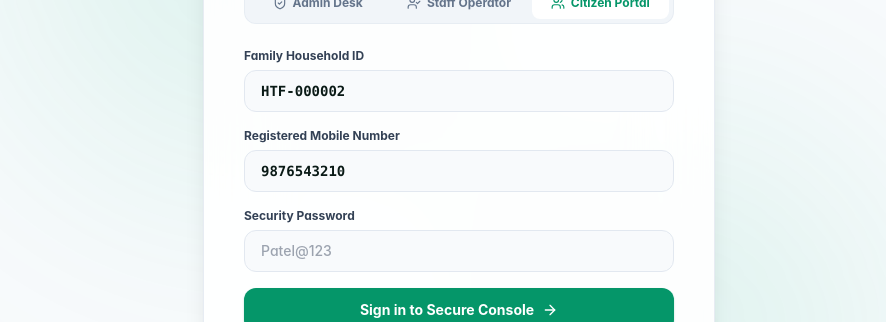
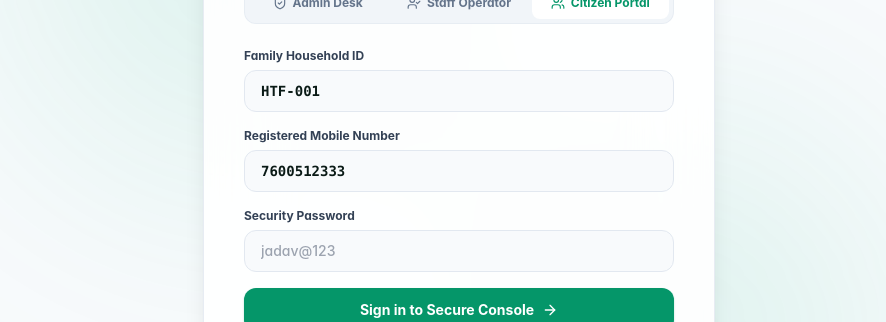
Before and after one commit to infinitesofttech/FE-HY-TECH-ERP, a Next.js app: page /login in a window 1280 px wide. Both pictures are taken after a click on the button "Citizen Portal". Shown: the part 261-583 px from the top of the page, without its empty margins (181-1067 px from the left). Built offline with nearby package versions, Linux system fonts and the light colour scheme.

Commit message:
feat(auth): update login page credentials, placeholders, and auto-fill shortcuts

```diff
--- a/src/api/services/authService.ts
+++ b/src/api/services/authService.ts
@@ -3,7 +3,7 @@ import { ENDPOINTS } from '../endpoints';
 import { LoginResponse } from '@/types';
 
 export const authService = {
-  async staffLogin(credentials: { username: string; password: string }): Promise<LoginResponse> {
+  async staffLogin(credentials: { username: string; password: string; portal_type?: string }): Promise<LoginResponse> {
     const response = await apiClient.post<LoginResponse>(
       ENDPOINTS.AUTH.STAFF_LOGIN,
       credentials
--- a/src/app/login/page.tsx
+++ b/src/app/login/page.tsx
@@ -26,8 +26,8 @@ export default function LoginPage() {
   const [portalType, setPortalType] = useState<'admin' | 'employee' | 'customer'>('admin');
   const [username, setUsername] = useState('');
   const [password, setPassword] = useState('');
-  const [familyId, setFamilyId] = useState('HTF-000002');
-  const [mobileNumber, setMobileNumber] = useState('9876543210');
+  const [familyId, setFamilyId] = useState('HTF-001');
+  const [mobileNumber, setMobileNumber] = useState('7600512333');
   const [loading, setLoading] = useState(false);
 
   const handleLogin = async (e: React.FormEvent) => {
@@ -37,21 +37,22 @@ export default function LoginPage() {
     try {
       if (portalType === 'customer') {
         const res = await loginCustomer({
-          family_id: familyId,
-          mobile_number: mobileNumber,
-          password: password || 'Patel@123',
+          family_id: familyId || 'HTF-001',
+          mobile_number: mobileNumber || '7600512333',
+          password: password || 'jadav@123',
         });
         toast.success(`Welcome to Family Portal, ${res.customer?.head_of_family || 'Family Member'}!`);
       } else {
         const res = await loginStaff({
-          username: username || (portalType === 'admin' ? 'admin' : 'operator'),
-          password: password || (portalType === 'admin' ? 'admin@123' : 'operator@123'),
+          username: username || (portalType === 'admin' ? 'admin' : 'staff'),
+          password: password || (portalType === 'admin' ? 'Admin@123' : 'Staff@123'),
+          portal_type: portalType,
         });
         const displayName = (res.user as any)?.username || (res.employee as any)?.full_name || 'Staff';
         toast.success(`Signed in as ${displayName}`);
       }
     } catch (err: any) {
-      toast.error(err?.response?.data?.message || 'Login failed. Please check credentials.');
+      toast.error(err?.response?.data?.error || err?.response?.data?.message || 'Login failed. Please check credentials.');
     } finally {
       setLoading(false);
     }
@@ -66,9 +67,9 @@ export default function LoginPage() {
       setUsername('staff');
       setPassword('Staff@123');
     } else {
-      setFamilyId('HTF-000001');
-      setMobileNumber('6789012345');
-      setPassword('Patel@123');
+      setFamilyId('HTF-001');
+      setMobileNumber('7600512333');
+      setPassword('jadav@123');
     }
     toast.info(`Pre-filled ${role.toUpperCase()} test credentials`);
   };
@@ -160,7 +161,7 @@ export default function LoginPage() {
                     required
                     value={username}
                     onChange={(e) => setUsername(e.target.value)}
-                    placeholder={portalType === 'admin' ? 'admin' : 'operator'}
+                    placeholder={portalType === 'admin' ? 'admin' : 'staff'}
                     className="w-full pl-4 pr-4 py-2.5 text-sm bg-slate-50 dark:bg-slate-950/80 border border-slate-200 dark:border-slate-800 rounded-xl focus:outline-none focus:ring-2 focus:ring-brand-500/30 text-slate-900 dark:text-white font-medium placeholder:text-slate-400 transition-all"
                   />
                 </div>
@@ -176,7 +177,7 @@ export default function LoginPage() {
                     required
                     value={password}
                     onChange={(e) => setPassword(e.target.value)}
-                    placeholder="••••••••"
+                    placeholder={portalType === 'admin' ? 'Admin@123' : 'Staff@123'}
                     className="w-full pl-4 pr-4 py-2.5 text-sm bg-slate-50 dark:bg-slate-950/80 border border-slate-200 dark:border-slate-800 rounded-xl focus:outline-none focus:ring-2 focus:ring-brand-500/30 text-slate-900 dark:text-white font-medium placeholder:text-slate-400 transition-all"
                   />
                 </div>
@@ -193,7 +194,7 @@ export default function LoginPage() {
                   required
                   value={familyId}
                   onChange={(e) => setFamilyId(e.target.value)}
-                  placeholder="HTF-000002"
+                  placeholder="HTF-001"
                   className="w-full px-4 py-2.5 text-sm bg-slate-50 dark:bg-slate-950/80 border border-slate-200 dark:border-slate-800 rounded-xl focus:outline-none focus:ring-2 focus:ring-brand-500/30 text-slate-900 dark:text-white font-mono font-bold"
                 />
               </div>
@@ -207,7 +208,7 @@ export default function LoginPage() {
                   required
                   value={mobileNumber}
                   onChange={(e) => setMobileNumber(e.target.value)}
-                  placeholder="9876543210"
+                  placeholder="7600512333"
                   className="w-full px-4 py-2.5 text-sm bg-slate-50 dark:bg-slate-950/80 border border-slate-200 dark:border-slate-800 rounded-xl focus:outline-none focus:ring-2 focus:ring-brand-500/30 text-slate-900 dark:text-white font-mono font-bold"
                 />
               </div>
@@ -221,7 +222,7 @@ export default function LoginPage() {
                   required
                   value={password}
                   onChange={(e) => setPassword(e.target.value)}
-                  placeholder="Patel@123"
+                  placeholder="jadav@123"
                   className="w-full px-4 py-2.5 text-sm bg-slate-50 dark:bg-slate-950/80 border border-slate-200 dark:border-slate-800 rounded-xl focus:outline-none focus:ring-2 focus:ring-brand-500/30 text-slate-900 dark:text-white font-medium"
                 />
               </div>
--- a/src/context/AuthContext.tsx
+++ b/src/context/AuthContext.tsx
@@ -13,7 +13,7 @@ interface AuthContextType {
   user: UserProfile | null;
   isAuthenticated: boolean;
   isLoading: boolean;
-  loginStaff: (creds: { username: string; password: string }) => Promise<LoginResponse>;
+  loginStaff: (creds: { username: string; password: string; portal_type?: string }) => Promise<LoginResponse>;
   loginCustomer: (creds: { family_id: string; mobile_number: string; password: string }) => Promise<LoginResponse>;
   logout: () => Promise<void>;
 }
@@ -38,7 +38,7 @@ export const AuthProvider: React.FC<{ children: React.ReactNode }> = ({ children
     setIsLoading(false);
   }, []);
 
-  const loginStaff = async (creds: { username: string; password: string }): Promise<LoginResponse> => {
+  const loginStaff = async (creds: { username: string; password: string; portal_type?: string }): Promise<LoginResponse> => {
     setIsLoading(true);
     try {
       const res = await authService.staffLogin(creds);
```
